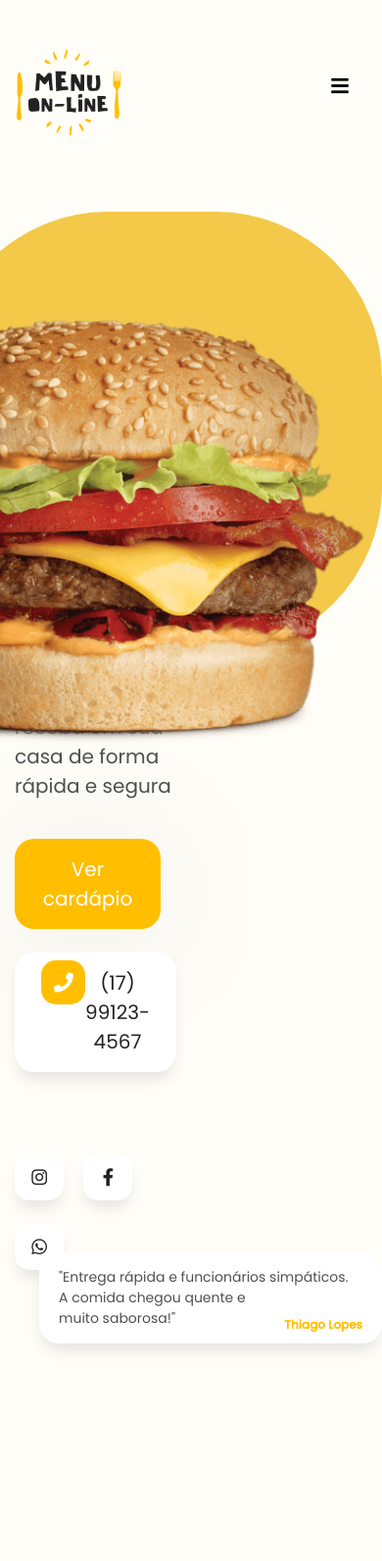
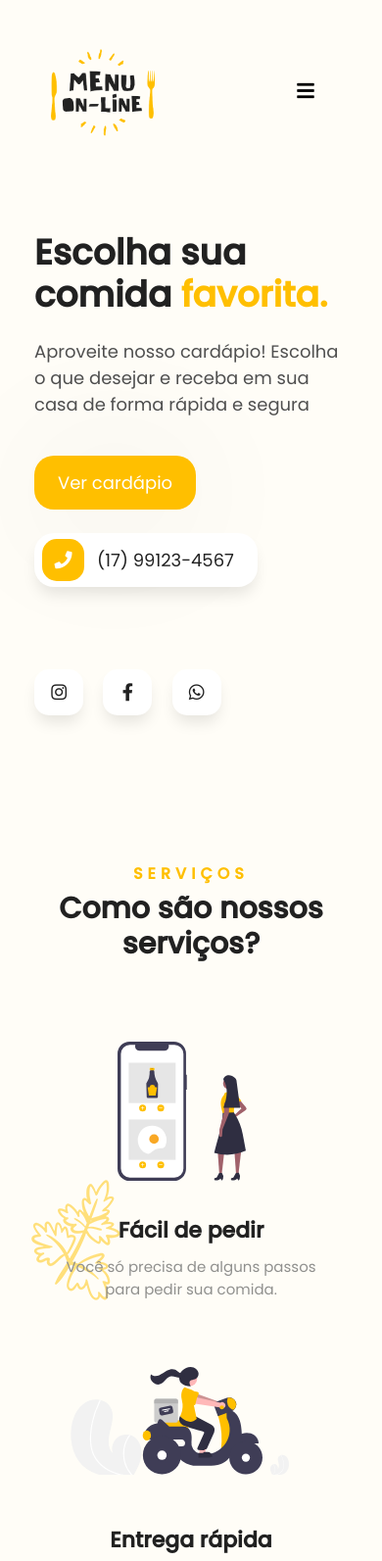
Before and after one commit to aliriorios/menu, a plain HTML site: page index.html in a window 390 px wide. Shown: the top 1593 px of the page at 98% size. Drawn offline with nearby package versions, Linux system fonts and the light colour scheme.

Commit message:
Aplicando responsividade no header, banner e servicos

```diff
--- a/css/responsivo.css
+++ b/css/responsivo.css
@@ -25,5 +25,71 @@
 
 /* Tablets e Celulares */
 @media (max-width: 767px) {
+    .no-mobile {
+        display: none;
+    }
+
+    .col-one {
+        padding-left: 35px !important;
+        padding-right: 35px !important;
+    }
+
+    .navbar-toggler-icon {
+        padding-top: 5px;
+    }
+
+    .navbar-collapse {
+        background-color: var(--color-secondary);
+
+        padding: 20px;
+
+        text-align: center;
+
+        border-radius: 40px;
+    }
+
+    .navbar-collapse .btn-white {
+        margin-top: 20px;
+    }
+
+    .navbar-collapse .btn-icon {
+        padding-right: 20px;
+    }
+
+    .navbar-collapse .btn-icon span.icon {
+        display: none;
+    }
+
+    .banner {
+        padding-top: 50px;
+        padding-bottom: 50px;
+    }
+
+    .text-banner h1 {
+        font-size: 36px;
+    }
+
+    .text-banner p {
+        font-size: 18px;
+    }
+
+    .btn-yellow, .btn-white {
+        padding: 13px 23px;
+        font-size: 18px;
+    }
+
+    .btn-icon-left span.icon-left {
+        width: 43px;
+        height: 43px;
+        margin-left: -56px;
+    }
+
+    .btn-icon-left {
+        padding-left: 63px !important;
+    }
+
+    .title {
+        font-size: 30px;
+    }
 
 }
--- a/index.html
+++ b/index.html
@@ -39,7 +39,7 @@
 
   <header class="header">
     <div class="container">
-      <nav class="navbar navbar-expand-lg pl-0 pr-0">
+      <nav class="navbar navbar-expand-lg pl-0 pr-0 col-one">
         <a class="navbar-brand wow fadeIn" href="#">
           <img src="img/logo.png" width="160px" alt="logo image" class="img-logo">
         </a>
@@ -74,7 +74,7 @@
   <section class="banner">
     <div class="container">
       <div class="row">
-        <div class="col-6">
+        <div class="col-12 col-lg-6 col-md-6 col-sm-12 col-one">
           <div class="d-flex text-banner">
             <h1 class="wow fadeInLeft"><strong>Escolha sua comida <strong class="color-primary">favorita.</strong></strong></h1>
             <p class="wow fadeInLeft delay-02s">
@@ -106,7 +106,7 @@
 
         </div>
 
-        <div class="col-6">
+        <div class="col-6 no-mobile">
           <div class="card-banner wow fadeIn delay-02s"></div>
           <div class="img-banner d-flex wow fadeIn delay-05s">
             <img src="img/burguer.png" alt="imagem do burger banner">
@@ -130,12 +130,12 @@
 
     <div class="container">
       <div class="row">
-        <div class="col-12 text-center mb-5 wow fadeIn">
+        <div class="col-12 col-one text-center mb-5 wow fadeIn">
           <span class="hint-title"><strong>Serviços</strong></span>
           <h1 class="title"><strong>Como são nossos serviços?</strong></h1>
         </div>
 
-        <div class="col-4 mb-5 wow fadeInUp">
+        <div class="col-12 col-lg-4 col-md-4 col-sm-12 col-one mb-5 wow fadeInUp">
           <div class="card-icon text-center">
             <img src="img/icone-pedido.svg" alt="icone de pedido" width="150">
           </div>
@@ -145,7 +145,7 @@
           </div>
         </div>
 
-        <div class="col-4 mb-5 wow fadeInUp">
+        <div class="col-12 col-lg-4 col-md-4 col-sm-12 col-one mb-5 wow fadeInUp">
           <div class="card-icon text-center">
             <img src="img/icone-delivery.svg" alt="icone de delivery" width="250">
           </div>
@@ -155,7 +155,7 @@
           </div>
         </div>
 
-        <div class="col-4 mb-5 wow fadeInUp">
+        <div class="col-12 col-lg-4 col-md-4 col-sm-12 col-one mb-5 wow fadeInUp">
           <div class="card-icon text-center">
             <img src="img/icone-qualidade.svg" alt="icone de pedido" width="250">
           </div>
```
